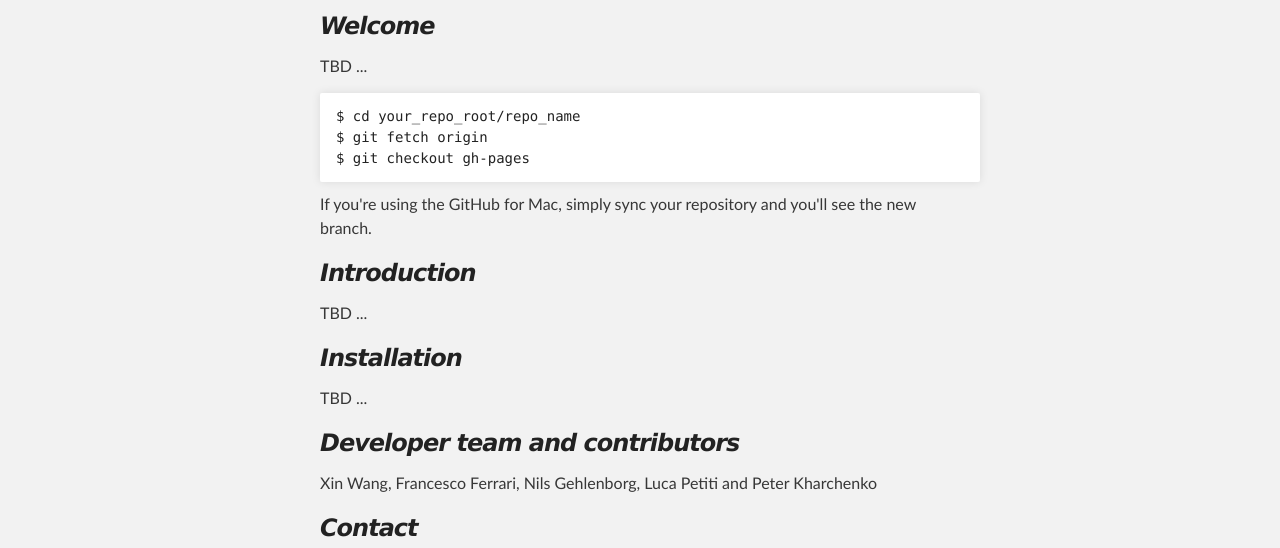
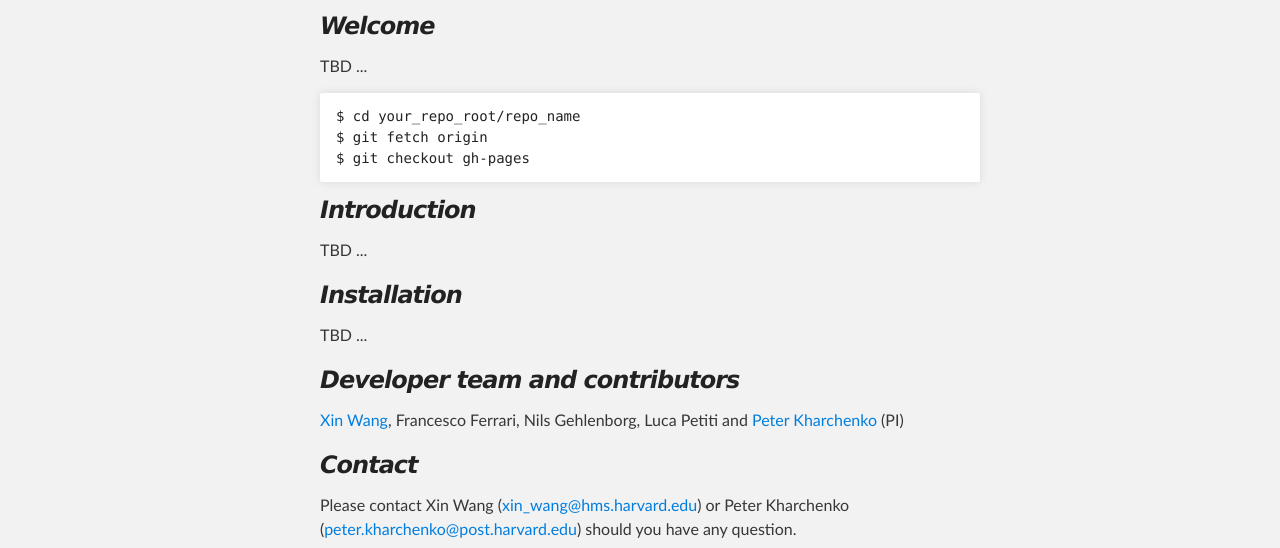
Before and after one commit to xinwang2hms/SPP, a plain HTML site: page index.html in a window 1280 px wide. Shown: the part 252-800 px from the top of the page. Drawn offline with Linux system fonts and the light colour scheme.

```diff
--- a/index.html
+++ b/index.html
@@ -42,8 +42,6 @@ $ git fetch origin
 $ git checkout gh-pages
 </code></pre>
 
-<p>If you're using the GitHub for Mac, simply sync your repository and you'll see the new branch.</p>
-
 <h3>
 <a name="introduction" class="anchor" href="#introduction"><span class="octicon octicon-link"></span></a><em>Introduction</em>
 </h3>
@@ -60,7 +58,7 @@ $ git checkout gh-pages
 <a name="developer-team-and-contributors" class="anchor" href="#developer-team-and-contributors"><span class="octicon octicon-link"></span></a><em>Developer team and contributors</em>
 </h3>
 
-<p>Xin Wang, Francesco Ferrari, Nils Gehlenborg, Luca Petiti and Peter Kharchenko</p>
+<p><a href="https://www.researchgate.net/profile/Xin_Wang36">Xin Wang</a>, Francesco Ferrari, Nils Gehlenborg, Luca Petiti and <a href="http://pklab.med.harvard.edu/people.html">Peter Kharchenko</a> (PI)</p>
 
 <h3>
 <a name="contact" class="anchor" href="#contact"><span class="octicon octicon-link"></span></a><em>Contact</em>
```
Also changed, not shown: params.json (+1 -1 lines).
